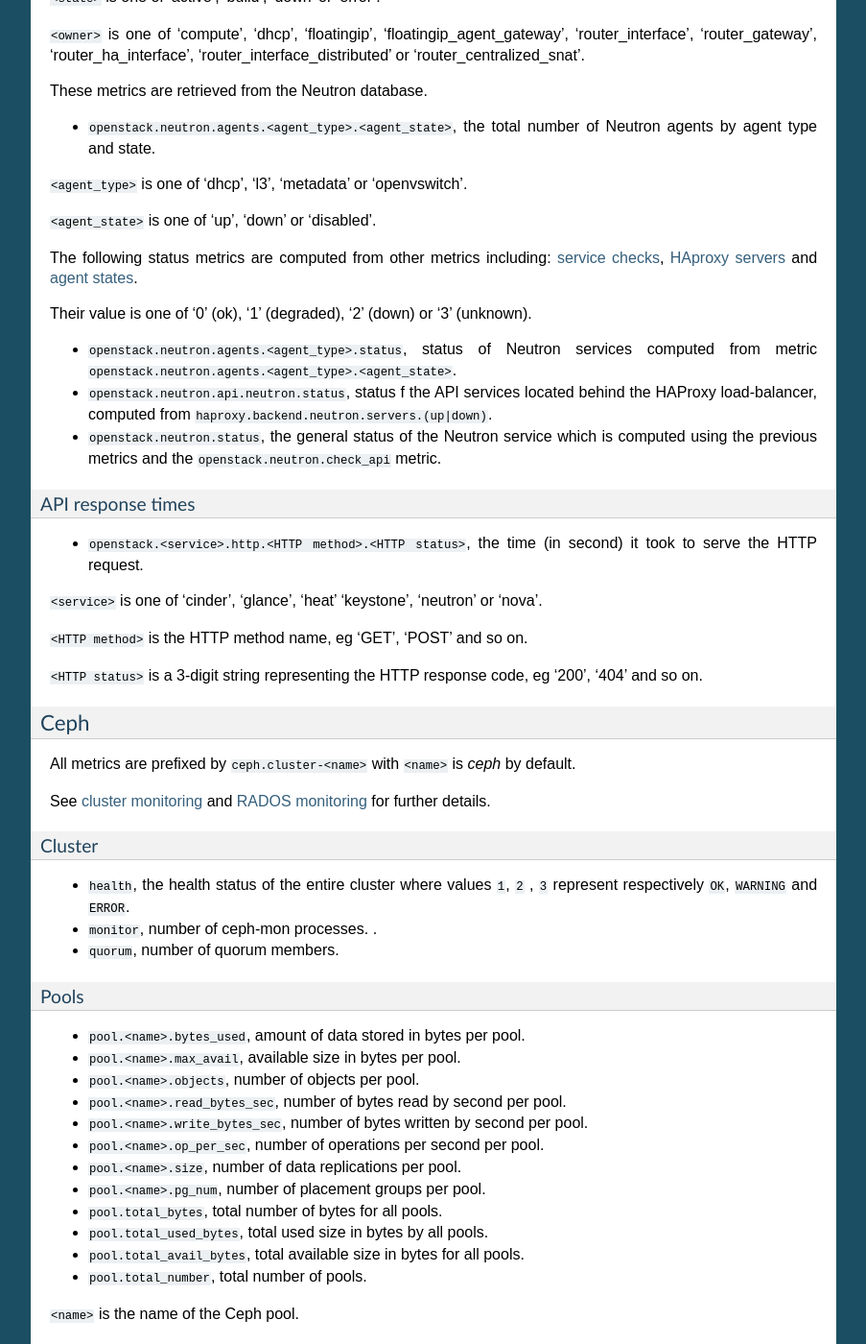
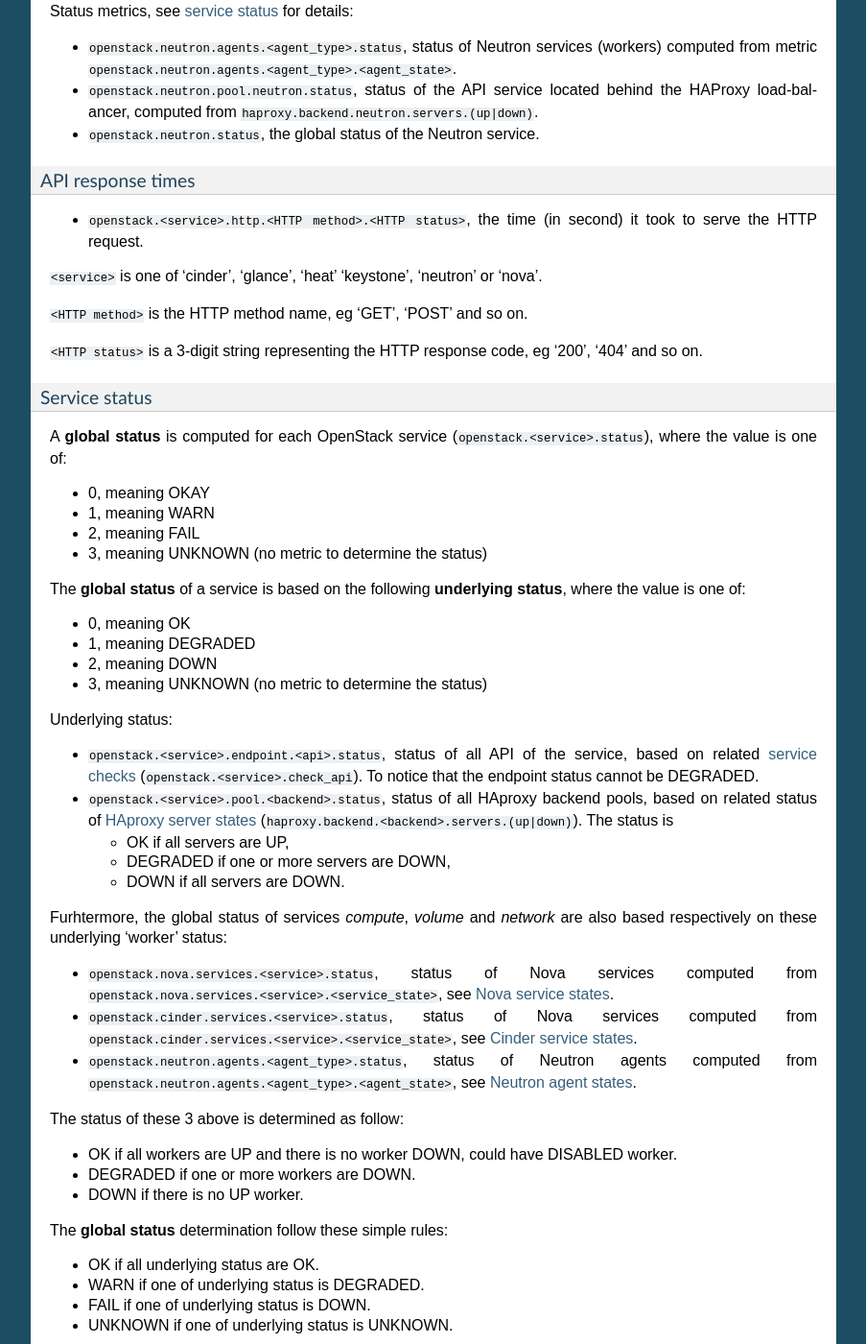
Before and after one commit to openstack-archive/fuel-plugin-lma-collector, a Sphinx documentation site: the page built from doc/source/metrics.rst, in a window 1280 px wide and 1400 px high, scrolled down 11788 px. Shown: the whole window at 96% size, without its empty margins (198-1101 px from the left). Built offline with Sphinx 7.4.7, drawn with Linux system fonts in a browser that asks for light colours; some of the changed text lies outside the part shown.

Commit message:
Update the doc with OpenStack service status logic
Change-Id: I4d0bf21ff9fd5486a56dad356338b7c63d2a98d1

```diff
--- a/doc/source/metrics/openstack.rst
+++ b/doc/source/metrics/openstack.rst
@@ -4,9 +4,10 @@
 ^^^^^^^^^^^^^^
 .. _service_checks:
 
-* ``openstack.<service>.check_api``, the service's API status, 1 if it is responsive, 0 otherwise.
+* ``openstack.<api>.check_api``, the service's API status, 1 if it is responsive, 0 otherwise.
+* ``openstack.<service>.endpoint.<api>.status``, see :ref:`service status <service_status>`.
 
-``<service>`` is one of the following services with their respective resource checks:
+``<api>`` is one of the following services with their respective resource checks:
 
 * 'nova': '/'
 * 'cinder': '/'
@@ -58,15 +59,12 @@
 
 ``<service_state>`` is one of 'up', 'down' or 'disabled'.
 
-The following status metrics are computed from other metrics including: :ref:`service checks <service_checks>`,
-:ref:`HAproxy servers <haproxy_backend_metric>` and :ref:`service states <compute-service-state-metrics>`.
+Status metrics, see :ref:`service status <service_status>` for details:
 
-Their value is one of '0' (ok), '1' (degraded), '2' (down) or '3' (unknown).
-
-* ``openstack.nova.services.<service>.status``, status of Nova services computed from ``openstack.nova.services.<service>.<service_state>``.
-* ``openstack.nova.api.<backend>.status``, status of the API services located behind the HAProxy load-balancer,
+* ``openstack.nova.services.<service>.status``, status of Nova services (workers) computed from ``openstack.nova.services.<service>.<service_state>``.
+* ``openstack.nova.pool.<backend>.status``, status of API services located behind the HAProxy load-balancer,
   computed from ``haproxy.backend.nova-*.servers.(up|down)``.
-* ``openstack.nova.status``, the general status of the Nova service which is computed using the previous metrics and the ``openstack.nova.check_api`` metric.
+* ``openstack.nova.status``, the global status of the Nova service.
 
 Identity
 ^^^^^^^^
@@ -79,13 +77,10 @@
 
 ``<state>`` is one of 'disabled' or 'enabled'.
 
-The following status metrics are computed from other metrics: :ref:`service checks <service_checks>` and
-:ref:`HAproxy servers <haproxy_backend_metric>`.
+Status metrics, see :ref:`service status <service_status>` for details:
 
-Their value is one of '0' (ok), '1' (degraded), '2' (down) or '3' (unknown).
-
-* ``openstack.keystone.api.<backend>.status``, status of the API services located behind the HAProxy load-balancer, computed from ``haproxy.backend.keystone-*.servers.(up|down)``.
-* ``openstack.keystone.status``, the general status of the Keystone service which is computed using the previous metric and the ``openstack.keystone.check_api`` metric.
+* ``openstack.keystone.pool.<backend>.status``, status of API services located behind the HAProxy load-balancer, computed from ``haproxy.backend.keystone-*.servers.(up|down)``.
+* ``openstack.keystone.status``, the global status of the Keystone service.
 
 Volume
 ^^^^^^
@@ -116,15 +111,12 @@
 
 ``<service_state>`` is one of 'up', 'down' or 'disabled'.
 
-The following status metrics are computed from other metrics including: :ref:`service checks <service_checks>`,
-:ref:`HAproxy servers <haproxy_backend_metric>` and :ref:`service states <volume-service-state-metrics>`.
+Status metrics, see :ref:`service status <service_status>` for details:
 
-Their value is one of '0' (ok), '1' (degraded), '2' (down) or '3' (unknown).
-
-* ``openstack.cinder.services.<service>.status``, status of Cinder services computed from ``openstack.cinder.services.<service>.<service_state>``.
-* ``openstack.cinder.api.<backend>.status``, status of the API services located behind the HAProxy load-balancer,
+* ``openstack.cinder.services.<service>.status``, status of Cinder services (workers) computed from ``openstack.cinder.services.<service>.<service_state>``.
+* ``openstack.cinder.pool.<backend>.status``, status of API services located behind the HAProxy load-balancer,
   computed from ``haproxy.backend.cinder-api.servers.(up|down)``.
-* ``openstack.cinder.status``, the general status of the Cinder service which is computed using the previous metrics and the ``openstack.cinder.check_api`` metric.
+* ``openstack.cinder.status``, the global status of the Cinder.
 
 Image
 ^^^^^
@@ -142,14 +134,11 @@
 
 ``<state>`` is one of 'queued', 'saving', 'active', 'killed', 'deleted', 'pending_delete'.
 
-The following status metrics are computed from other metrics including: :ref:`service checks <service_checks>` and
-:ref:`HAproxy servers <haproxy_backend_metric>`.
+Status metrics, see :ref:`service status <service_status>` for details:
 
-Their value is one of '0' (ok), '1' (degraded), '2' (down) or '3' (unknown).
-
-* ``openstack.glance.api.<backend>.status``, status of the API services located behind the HAProxy load-balancer,
+* ``openstack.glance.pool.<backend>.status``, status of the API service located behind the HAProxy load-balancer,
   computed from ``haproxy.backend.glance-*.servers.(up|down)``.
-* ``openstack.glance.status``, the general status of the Glance service which is computed using the previous metric and the ``openstack.glance.check_api`` metric.
+* ``openstack.glance.status``, the global status of the Glance service.
 
 Network
 ^^^^^^^
@@ -182,15 +171,12 @@
 
 ``<agent_state>`` is one of 'up', 'down' or 'disabled'.
 
-The following status metrics are computed from other metrics including: :ref:`service checks <service_checks>`,
-:ref:`HAproxy servers <haproxy_backend_metric>` and :ref:`agent states <network-agent-state-metrics>`.
+Status metrics, see :ref:`service status <service_status>` for details:
 
-Their value is one of '0' (ok), '1' (degraded), '2' (down) or '3' (unknown).
-
-* ``openstack.neutron.agents.<agent_type>.status``, status of Neutron services computed from metric ``openstack.neutron.agents.<agent_type>.<agent_state>``.
-* ``openstack.neutron.api.neutron.status``, status f the API services located behind the HAProxy load-balancer,
+* ``openstack.neutron.agents.<agent_type>.status``, status of Neutron services (workers) computed from metric ``openstack.neutron.agents.<agent_type>.<agent_state>``.
+* ``openstack.neutron.pool.neutron.status``, status of the API service located behind the HAProxy load-balancer,
   computed from ``haproxy.backend.neutron.servers.(up|down)``.
-* ``openstack.neutron.status``, the general status of the Neutron service which is computed using the previous metrics and the ``openstack.neutron.check_api`` metric.
+* ``openstack.neutron.status``, the global status of the Neutron service.
 
 API response times
 ^^^^^^^^^^^^^^^^^^
@@ -202,3 +188,61 @@
 ``<HTTP method>`` is the HTTP method name, eg 'GET', 'POST' and so on.
 
 ``<HTTP status>`` is a 3-digit string representing the HTTP response code, eg '200', '404' and so on.
+
+
+Service status
+^^^^^^^^^^^^^^
+.. _service_status:
+
+A **global status** is computed for each OpenStack service (``openstack.<service>.status``),
+where the value is one of:
+
+* 0, meaning OKAY
+* 1, meaning WARN
+* 2, meaning FAIL
+* 3, meaning UNKNOWN (no metric to determine the status)
+
+The **global status** of a service is based on the following **underlying status**,
+where the value is one of:
+
+* 0, meaning OK
+* 1, meaning DEGRADED
+* 2, meaning DOWN
+* 3, meaning UNKNOWN (no metric to determine the status)
+
+Underlying status:
+
+* ``openstack.<service>.endpoint.<api>.status``, status of all API of the service,
+  based on related :ref:`service checks <service_checks>` (``openstack.<service>.check_api``).
+  To notice that the endpoint status cannot be DEGRADED.
+
+* ``openstack.<service>.pool.<backend>.status``, status of all HAproxy backend pools,
+  based on related status of :ref:`HAproxy server states <haproxy_backend_metric>` (``haproxy.backend.<backend>.servers.(up|down)``).
+  The status is
+
+  * OK if all servers are UP,
+  * DEGRADED if one or more servers are DOWN,
+  * DOWN if all servers are DOWN.
+
+Furhtermore, the global status of services *compute*, *volume* and *network* are
+also based respectively on these underlying 'worker' status:
+
+* ``openstack.nova.services.<service>.status``, status of Nova services computed from ``openstack.nova.services.<service>.<service_state>``,
+  see :ref:`Nova service states <compute-service-state-metrics>`.
+* ``openstack.cinder.services.<service>.status``, status of Nova services computed from ``openstack.cinder.services.<service>.<service_state>``,
+  see :ref:`Cinder service states <volume-service-state-metrics>`.
+* ``openstack.neutron.agents.<agent_type>.status``, status of Neutron agents computed from ``openstack.neutron.agents.<agent_type>.<agent_state>``,
+  see :ref:`Neutron agent states <network-agent-state-metrics>`.
+
+The status of these 3 above is determined as follow:
+
+* OK if all workers are UP and there is no worker DOWN, could have DISABLED worker.
+* DEGRADED if one or more workers are DOWN.
+* DOWN if there is no UP worker.
+
+The **global status** determination follow these simple rules:
+
+* OK if all underlying status are OK.
+* WARN if one of underlying status is DEGRADED.
+* FAIL if one of underlying status is DOWN.
+* UNKNOWN if one of underlying status is UNKNOWN.
```
